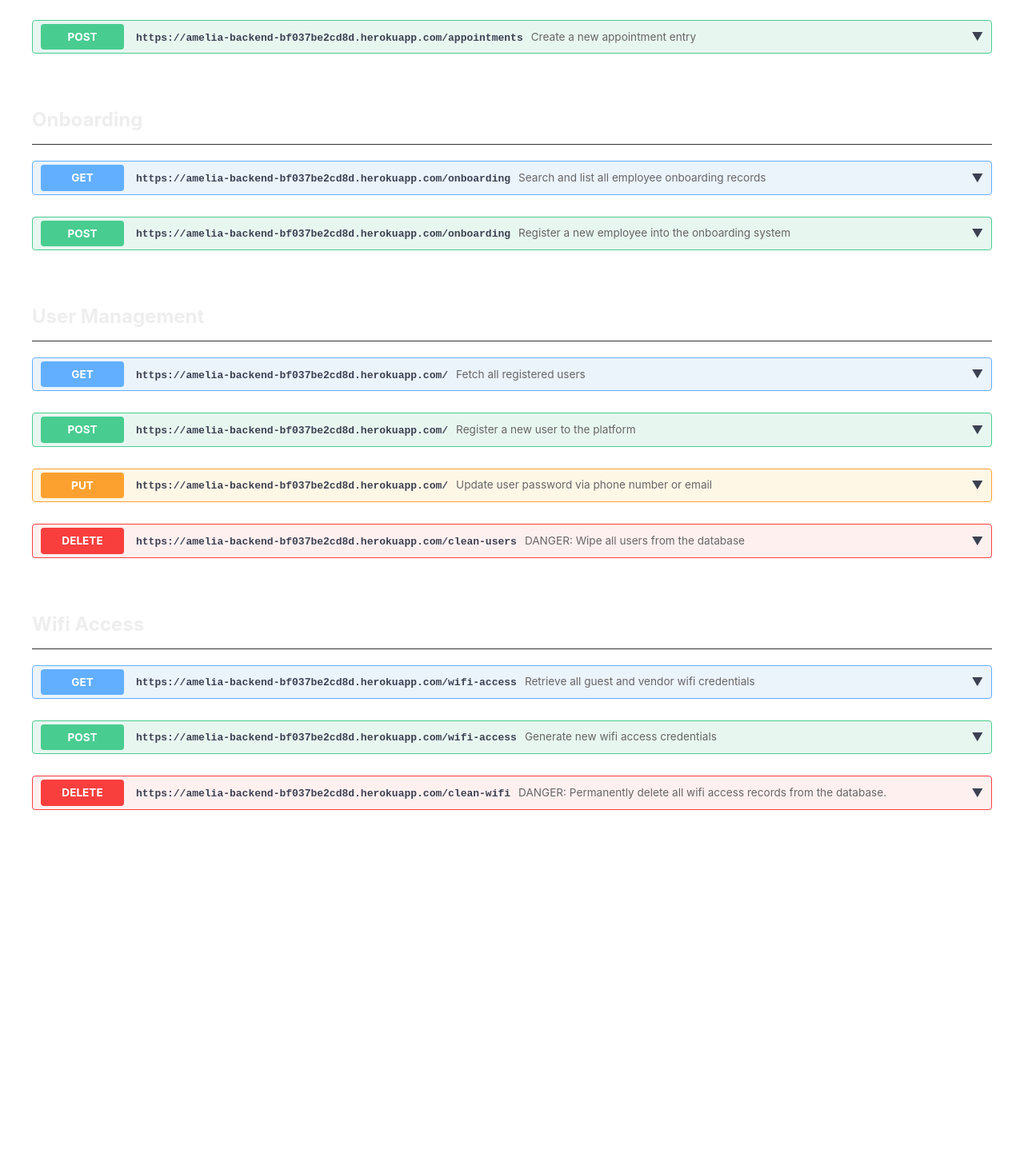
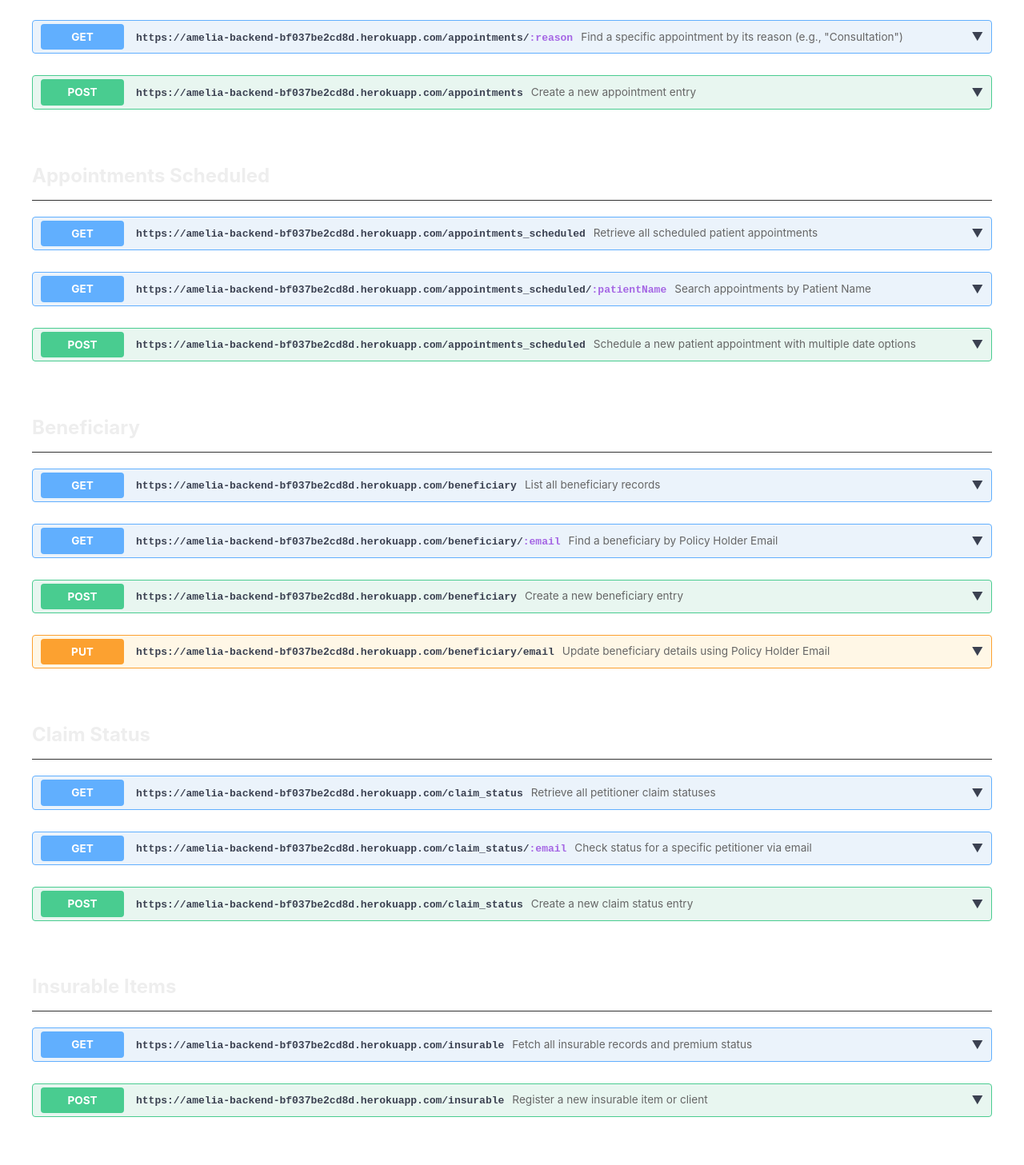
Before and after one commit to Trizzlenova/amelia-frontend, a React (Vite) app: page / in a window 1280 px wide. Shown: the part 353-1810 px from the top of the page at 80% size. Before the commit the page ends 1429 px from the top, so only its background shows below. Built offline with nearby package versions, Linux system fonts and the light colour scheme.

Commit message:
additional endpoints, function tweaks

```diff
--- a/src/apiConfig.js
+++ b/src/apiConfig.js
@@ -19,6 +19,20 @@
         }
       },
       {
+        method: 'GET',
+        endpoint: '/appointments/:reason',
+        description: 'Find a specific appointment by its reason (e.g., "Consultation")',
+        fields: ['reason'],
+        isPathParams: true, // Custom flag to handle /endpoint/:value logic
+        schema: {
+            "_id": "67fe4aaa46ec1625f92a5164",
+            "patient": "string",
+            "status": "string",
+            "reason": [{ "text": "Consultation" }],
+            "minutesDuration": 30
+        }
+      },
+      {
         method: 'POST',
         endpoint: '/appointments',
         description: 'Create a new appointment entry',
@@ -30,6 +44,158 @@
             "reason": "string"
         }
       },
+    ]
+  },
+  appointmentsScheduled: {
+    title: 'Appointments Scheduled',
+    actions: [
+      {
+        method: 'GET',
+        endpoint: '/appointments_scheduled',
+        description: 'Retrieve all scheduled patient appointments',
+        fields: ['patientName', 'doctor', 'department'],
+        schema: {
+          "_id": "65f6d5b2e1a7b8c9d0e1f2a3",
+          "patientName": "string",
+          "patientDOB": "string",
+          "doctor": "string",
+          "date1": "string",
+          "time1": "string",
+          "location": "string"
+        }
+      },
+      {
+        method: 'GET',
+        endpoint: '/appointments_scheduled/:patientName',
+        description: 'Search appointments by Patient Name',
+        fields: ['patientName'],
+        isPathParams: true,
+        schema: {
+          "appointments": [
+            { "patientName": "John Doe", "doctor": "Dr. Smith", "date1": "2026-04-12" }
+          ],
+          "error": null
+        }
+      },
+      {
+        method: 'POST',
+        endpoint: '/appointments_scheduled',
+        description: 'Schedule a new patient appointment with multiple date options',
+        fields: [
+          'patientName', 'patientDOB', 'phoneNumber', 'department', 'doctor', 'location',
+          'date1', 'time1', 'date2', 'time2', 'date3', 'time3', 'date4', 'time4'
+        ]
+      }
+    ]
+  },
+  beneficiary: {
+    title: "Beneficiary",
+    actions: [
+        {
+            method: 'GET',
+            endpoint: '/beneficiary',
+            description: 'List all beneficiary records',
+            fields: ['emailOfPolicyHolder'],
+            schema: {
+                "_id": "65f4b2a1c3d4e5f6a7b8c9d0",
+                "nameOfBeneficiary": "string",
+                "emailOfPolicyHolder": "string",
+                "emailOfBeneficiary": "string",
+                "addressOfBeneficiary": "string",
+                "phoneNumberOfBeneficiary": "string"
+            }
+        },
+        {
+            method: 'GET',
+            endpoint: '/beneficiary/:email',
+            description: 'Find a beneficiary by Policy Holder Email',
+            fields: ['email'],
+            isPathParams: true,
+            schema: { "beneficiary": { "nameOfBeneficiary": "John Doe", "emailOfBeneficiary": "john@doe.com" } }
+        },
+        {
+            method: 'POST',
+            endpoint: '/beneficiary',
+            description: 'Create a new beneficiary entry',
+            fields: ['nameOfBeneficiary', 'emailOfPolicyHolder', 'emailOfBeneficiary', 'addressOfBeneficiary', 'phoneNumberOfBeneficiary']
+        },
+        {
+            method: 'PUT',
+            endpoint: '/beneficiary/email',
+            description: 'Update beneficiary details using Policy Holder Email',
+            fields: ['emailOfPolicyHolder', 'nameOfBeneficiary', 'emailOfBeneficiary', 'addressOfBeneficiary', 'phoneNumberOfBeneficiary'],
+            schema: { "result": "The post to your database was successful" }
+        }
+    ]
+  },
+  claimStatus: {
+    title: "Claim Status",
+    actions: [
+      {
+        method: 'GET',
+        endpoint: '/claim_status',
+        description: 'Retrieve all petitioner claim statuses',
+        fields: ['petitionerEmail', 'status'],
+        schema: {
+          "_id": "65f5c3a2b1d4e5f6a7b8c9d0",
+          "nameOfPetitioner": "string",
+          "petitionerEmail": "string",
+          "status": "In process",
+          "notes": "string",
+          "createdAt": "2026-03-11T12:00:00Z"
+        }
+      },
+      {
+        method: 'GET',
+        endpoint: '/claim_status/:email',
+        description: 'Check status for a specific petitioner via email',
+        fields: ['email'],
+        isPathParams: true,
+        schema: {
+          "claim_status": {
+            "nameOfPetitioner": "Jane Doe",
+            "status": "In process",
+            "notes": "Awaiting document verification"
+          }
+        }
+      },
+      {
+        method: 'POST',
+        endpoint: '/claim_status',
+        description: 'Create a new claim status entry',
+        fields: ['nameOfPetitioner', 'petitionerEmail', 'status', 'notes']
+      }
+    ]
+  },
+  insurable: {
+    title: "Insurable Items",
+    actions: [
+      {
+        method: 'GET',
+        endpoint: '/insurable',
+        description: 'Fetch all insurable records and premium status',
+        fields: ['name', 'email'],
+        schema: {
+          "_id": "65f7e4c2a1b7c8d9e0f1a2b3",
+          "name": "string",
+          "email": "string",
+          "notes": "Notes go here",
+          "premium": false,
+          "createdAt": "2026-03-11T14:00:00Z"
+        }
+      },
+      {
+        method: 'POST',
+        endpoint: '/insurable',
+        description: 'Register a new insurable item or client',
+        fields: ['name', 'email', 'notes', 'premium'],
+        schema: {
+          "name": "string",
+          "email": "string",
+          "notes": "string",
+          "premium": "boolean"
+        }
+      }
     ]
   },
   onboarding: {
@@ -68,6 +234,41 @@
           "typeOfEmployee": "string",
           "email": "string",
           "city": "string"
+        }
+      }
+    ]
+  },
+  paymentDetails: {
+    title: "Payment Details",
+    actions: [
+      {
+        method: 'GET',
+        endpoint: '/payment_details',
+        description: 'View all account payment methods and schedules',
+        fields: ['accountEmail', 'accountNumber'],
+        schema: {
+          "_id": "65f8d9c2a1b7c8d9e0f1a2b3",
+          "accountNumber": 123456789,
+          "accountEmail": "billing@example.com",
+          "paymentType": "Credit card",
+          "paymentFrequency": "Monthly"
+        }
+      },
+      {
+        method: 'POST',
+        endpoint: '/payment_details',
+        description: 'Register new payment account details',
+        fields: ['accountNumber', 'accountEmail', 'paymentType', 'paymentFrequency']
+      },
+      {
+        method: 'PUT',
+        endpoint: '/payment_details/:email',
+        description: 'Update payment type or frequency using Account Email',
+        fields: ['email', 'paymentType', 'paymentFrequency'],
+        isPathParams: true,
+        schema: {
+          "result": "The post to your database was successful",
+          "error": null
         }
       }
     ]
--- a/src/components/ApiHeader.jsx
+++ b/src/components/ApiHeader.jsx
@@ -1,4 +1,10 @@
 function ApiHeader({ fullUrl, config, isOpen, setIsOpen, methodColors, methodLightColors }) {
+  const formattedEndpoint = fullUrl.split('/').map(part =>
+    part.startsWith(':') ? (
+        <span key={part} style={{ color: '#a566e4ff', fontWeight: 'bold' }}>{part}</span>
+    ) : part
+  ).reduce((prev, curr) => [prev, '/', curr]);
+
   return (
     <div
       onClick={() => setIsOpen(!isOpen)}
@@ -17,7 +23,7 @@
         {config.method}
       </span>
       <div style={{ flexGrow: 1, display: 'flex', alignItems: 'baseline', gap: '10px' }}>
-        <code style={{ fontWeight: 'bold', color: '#3b4151' }}>{fullUrl}</code>
+        <code style={{ fontWeight: 'bold', color: '#3b4151' }}>{formattedEndpoint}</code>
         <span style={{ color: '#666', fontSize: '0.85rem' }}>{config.description}</span>
       </div>
       <span style={{ fontSize: '0.9rem', transform: isOpen ? 'rotate(180deg)' : 'rotate(0deg)', transition: '0.2s' }}>▼</span>
--- a/src/components/ApiSection.jsx
+++ b/src/components/ApiSection.jsx
@@ -21,7 +21,16 @@
     const isDelete = config.method === 'DELETE';
     const isPut = config.method === 'PUT';
 
-    const url = isGet ? `${fullUrl}?${new URLSearchParams(formData)}` : fullUrl;
+    let url = fullUrl;
+
+    if (config.isPathParams) {
+        Object.keys(formData).forEach(key => {
+            url = url.replace(`:${key}`, formData[key]);
+        });
+    } else if (isGet) {
+        // Standard GET with Query Params (?reason=text)
+        url = `${fullUrl}?${new URLSearchParams(formData)}`;
+    }
 
     const options = {
       method: config.method,
@@ -33,9 +42,17 @@
         const response = await fetch(url, options);
         const result = await response.json();
 
-        if (response.ok) {
+        if (response.ok && !result.error) {
             if (isGet) {
-                setData(result);
+                const keys = Object.keys(result);
+                let actualData = result;
+
+                if (keys.length === 2 && keys.includes('error')) {
+                    const dataKey = keys.find(k => k !== 'error');
+                    actualData = result[dataKey];
+                }
+
+                setData(Array.isArray(actualData) ? actualData : [actualData]);
             } else if (isDelete) {
                 setData([]);
                 setSuccessMessage("User database cleared.");
@@ -46,8 +63,8 @@
                 setSuccessMessage("User created successfully!");
             }
         } else {
-            console.error("Update Forbidden:", result);
-            alert(`Error: ${result.result || "Action forbidden"}`);
+            const errorMessage = result.error || "Update failed. Please check your inputs.";
+            alert(`Backend Error: ${errorMessage}`);
         }
         setTimeout(() => setSuccessMessage(""), 5000);
     } catch (e) {
@@ -109,7 +126,7 @@
                 </div>
 
                 <div style={{ marginTop: '15px' }}>
-                <DynamicForm fields={config.fields} onSubmit={handleFormSubmit} />
+                    <DynamicForm fields={config.fields} onSubmit={handleFormSubmit} />
                 </div>
             </>
             )}
--- a/src/components/DynamicForm.jsx
+++ b/src/components/DynamicForm.jsx
@@ -28,6 +28,7 @@
           </label>
           <input
             name={field}
+            type={field.toLowerCase().includes('date') ? 'date' : field.toLowerCase().includes('time') ? 'time' : 'text'}
             value={formData[field] || ''}
             onChange={handleChange}
             placeholder={field}
```
